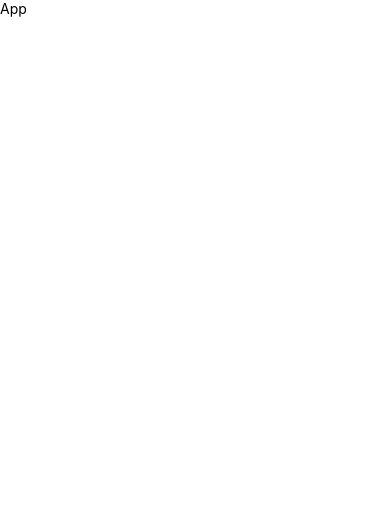
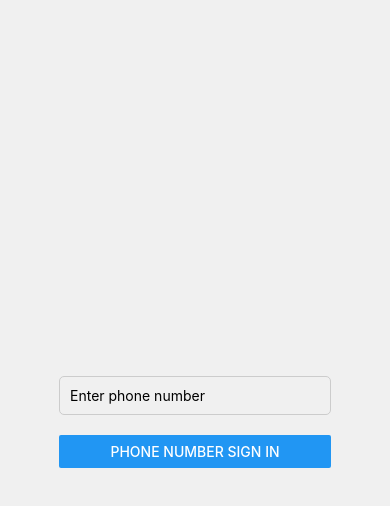
Before and after one commit to Kj1710/WhatBytes, a React Native app: screen / in a window 390 px wide. Shown: the top 506 px of the page. Built offline with nearby package versions, Linux system fonts and the light colour scheme.

Commit message:
Firebase Auth Working

```diff
--- a/App.js
+++ b/App.js
@@ -1,15 +1,19 @@
-import { StyleSheet, Text, View } from 'react-native'
-import React from 'react'
-
+import React from 'react';
+import { StyleSheet, Text, View, SafeAreaView } from 'react-native';
+import Phone from './src/components/Phone';
 
 const App = () => {
   return (
-    <View>
-      <Text>App</Text>
-    </View>
-  )
-}
+    <SafeAreaView style={styles.container}>
+      <Phone />
+    </SafeAreaView>
+  );
+};
 
-export default App
+const styles = StyleSheet.create({
+  container: {
+    flex: 1,
+  },
+});
 
-const styles = StyleSheet.create({})
+export default App;
--- a/src/components/Otp.js
+++ b/src/components/Otp.js
@@ -1,31 +1,47 @@
-import {TextInput, Button ,StyleSheet} from 'react-native';
-import React, {useState} from 'react';
+import React, { useState } from 'react';
+import { TextInput, Button, StyleSheet , View } from 'react-native';
+import qr from './qr';
 
 const Otp = (props) => {
   const [code, setCode] = useState('');
-    console.log('code :', code);
 
   async function confirmCode(confirm) {
-      console.log('confirm :', confirm);
     try {
       await confirm.confirm(code);
+      console.log('code verifed.');
+      <qr/>
     } catch (error) {
       console.log('Invalid code.');
+      <qr/>
     }
   }
 
   return (
-      <>
+    <View style={styles.innerContainer}>
       <TextInput
-          style={{borderWidth: 1, marginBottom: 20}}
+        style={styles.input}
         value={code}
-          onChangeText={text => setCode(text)}
+        onChangeText={(text) => setCode(text)}
+        placeholder="Enter OTP"
       />
       <Button title="Confirm Code" onPress={() => confirmCode(props.confirm)} />
-      </>
+    </View>
   );
 };
 
-export default Otp
+const styles = StyleSheet.create({
+  innerContainer: {
+    width: '80%',
+    paddingHorizontal: 20,
+    alignItems: 'center',
+  },
+  input: {
+    borderWidth: 1,
+    borderColor: '#ccc',
+    borderRadius: 5,
+    padding: 10,
+    marginBottom: 20,
+  },
+});
 
-const styles = StyleSheet.create({})
+export default Otp;
--- a/src/components/Phone.js
+++ b/src/components/Phone.js
@@ -1,4 +1,4 @@
-import React, {useState} from 'react';
+import React, { useState } from 'react';
 import {
   StyleSheet,
   Text,
@@ -8,13 +8,11 @@ import {
   SafeAreaView,
 } from 'react-native';
 import auth from '@react-native-firebase/auth';
-import {useNavigation} from '@react-navigation/native';
 import Otp from './Otp';
 
 const Phone = () => {
   const [phoneNumber, setPhoneNumber] = useState('');
   const [confirm, setConfirm] = useState(null);
-  const navigation = useNavigation();
 
   async function signInWithPhoneNumber() {
     try {
@@ -26,9 +24,27 @@ const Phone = () => {
   }
 
   return (
-  <>
-
-  </>
+    <SafeAreaView style={styles.container}>
+      <View style={styles.innerContainer}>
+        {confirm ? (
+          <Otp confirm={confirm} />
+        ) : (
+          <>
+            <TextInput
+              style={styles.input}
+              value={phoneNumber}
+              onChangeText={(text) => setPhoneNumber(text)}
+              placeholder="Enter phone number"
+              keyboardType="phone-pad"
+            />
+            <Button
+              title="Phone Number Sign In"
+              onPress={() => signInWithPhoneNumber()}
+            />
+          </>
+        )}
+      </View>
+    </SafeAreaView>
   );
 };
 
@@ -43,11 +59,6 @@ const styles = StyleSheet.create({
     width: '80%',
     paddingHorizontal: 20,
   },
-  title: {
-    fontSize: 24,
-    fontWeight: 'bold',
-    marginBottom: 20,
-  },
   input: {
     borderWidth: 1,
     borderColor: '#ccc',
@@ -55,9 +66,6 @@ const styles = StyleSheet.create({
     padding: 10,
     marginBottom: 20,
   },
-  buttonContainer: {
-    marginTop: 10,
-  },
 });
 
 export default Phone;
--- /dev/null
+++ b/src/components/qr.js
@@ -0,0 +1,14 @@
+import { StyleSheet, Text, View } from 'react-native'
+import React from 'react'
+
+const qr = () => {
+  return (
+    <View>
+      <Text>qr</Text>
+    </View>
+  )
+}
+
+export default qr
+
+const styles = StyleSheet.create({})
```
Lines whose indentation alone changed are shown as unchanged.
